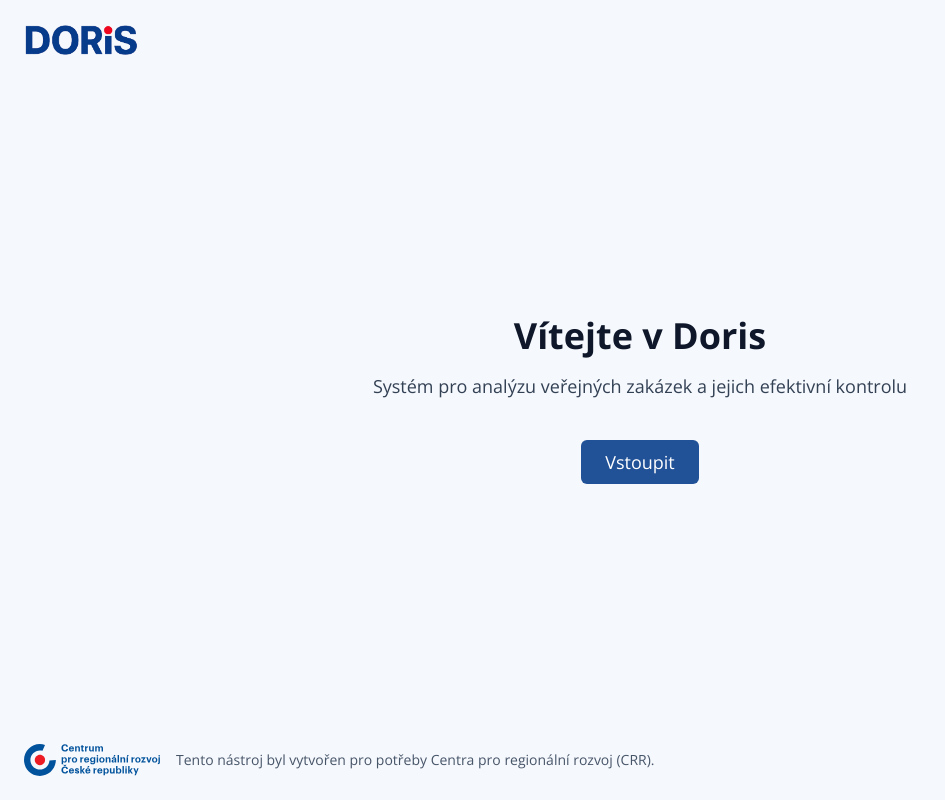
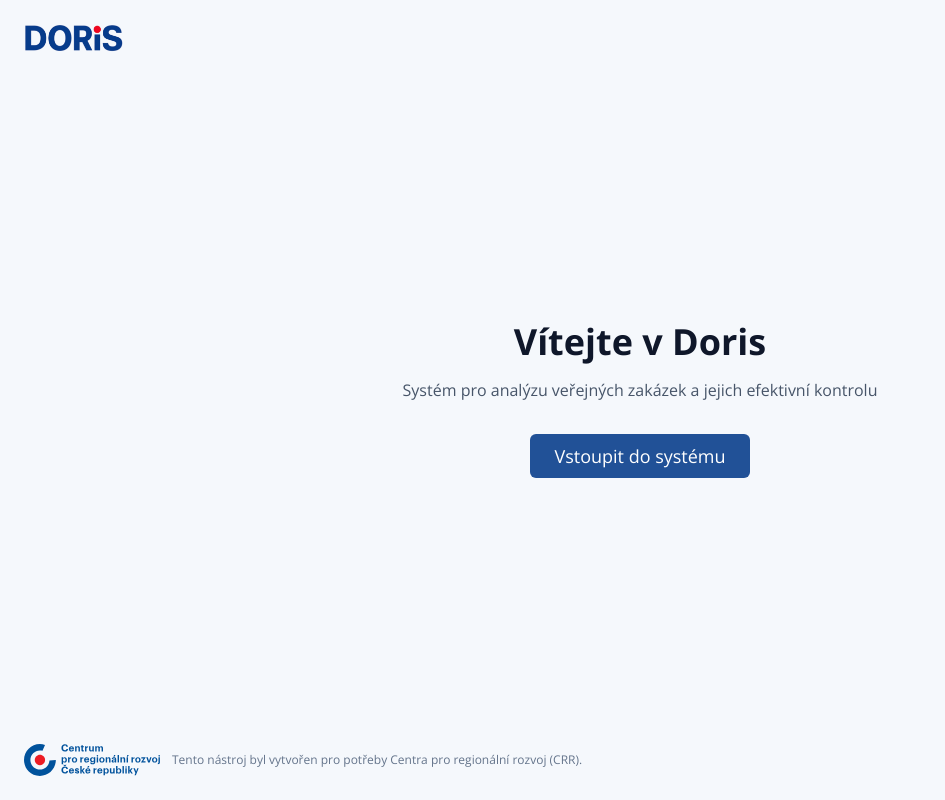
Before and after one commit to skupina-onebond/verejne-priority-kompas, a React (Vite) app: page / in a window 1280 px wide. Shown: the whole page, without its empty margins (0-945 px from the left). Built offline with nearby package versions, Linux system fonts and the light colour scheme.

Commit message:
Update LandingPage.tsx

```diff
--- a/src/pages/LandingPage.tsx
+++ b/src/pages/LandingPage.tsx
@@ -8,27 +8,30 @@ const LandingPage = () => {
     <div className="min-h-screen bg-[#f5f8fc] flex flex-col justify-center items-center text-center px-6 relative">
       {/* Logo DORIS hore vľavo */}
       <div className="absolute top-6 left-6">
-        <img src="/Doris-logo.png" alt="Logo DORIS" className="h-8" />
+        <img src="/Doris-logo.png" alt="Logo DORIS" className="h-7" />
       </div>
 
-      <div className="max-w-xl text-center">
+      {/* Hlavný obsah */}
+      <div className="text-center">
         <h1 className="text-3xl md:text-4xl font-bold text-slate-900 mb-4">
           Vítejte v Doris
         </h1>
-  <p className="text-lg text-slate-700 mb-10">
+        <p className="text-slate-600 text-base mb-8">
           Systém pro analýzu veřejných zakázek a jejich efektivní kontrolu
         </p>
+
         <button
           onClick={() => navigate("/seznam")}
           className="bg-[#215197] hover:bg-[#1a3e78] text-white px-6 py-2 text-lg rounded-md"
         >
-          Vstoupit
+          Vstoupit do systému
         </button>
       </div>
 
-      <div className="absolute bottom-6 left-6 right-6 flex items-center text-sm text-slate-600">
-  <img src="/CRR-logo.svg" alt="Logo CRR" className="h-8 mr-4" />
-  <p className="text-left">
+      {/* CRR info dole vľavo */}
+      <div className="absolute bottom-6 left-6 flex items-center gap-3 text-sm text-slate-500">
+        <img src="/CRR-logo.svg" alt="Logo CRR" className="h-8" />
+        <p className="text-xs leading-snug">
           Tento nástroj byl vytvořen pro potřeby Centra pro regionální rozvoj (CRR).
         </p>
       </div>
```
Lines whose indentation alone changed are shown as unchanged.
